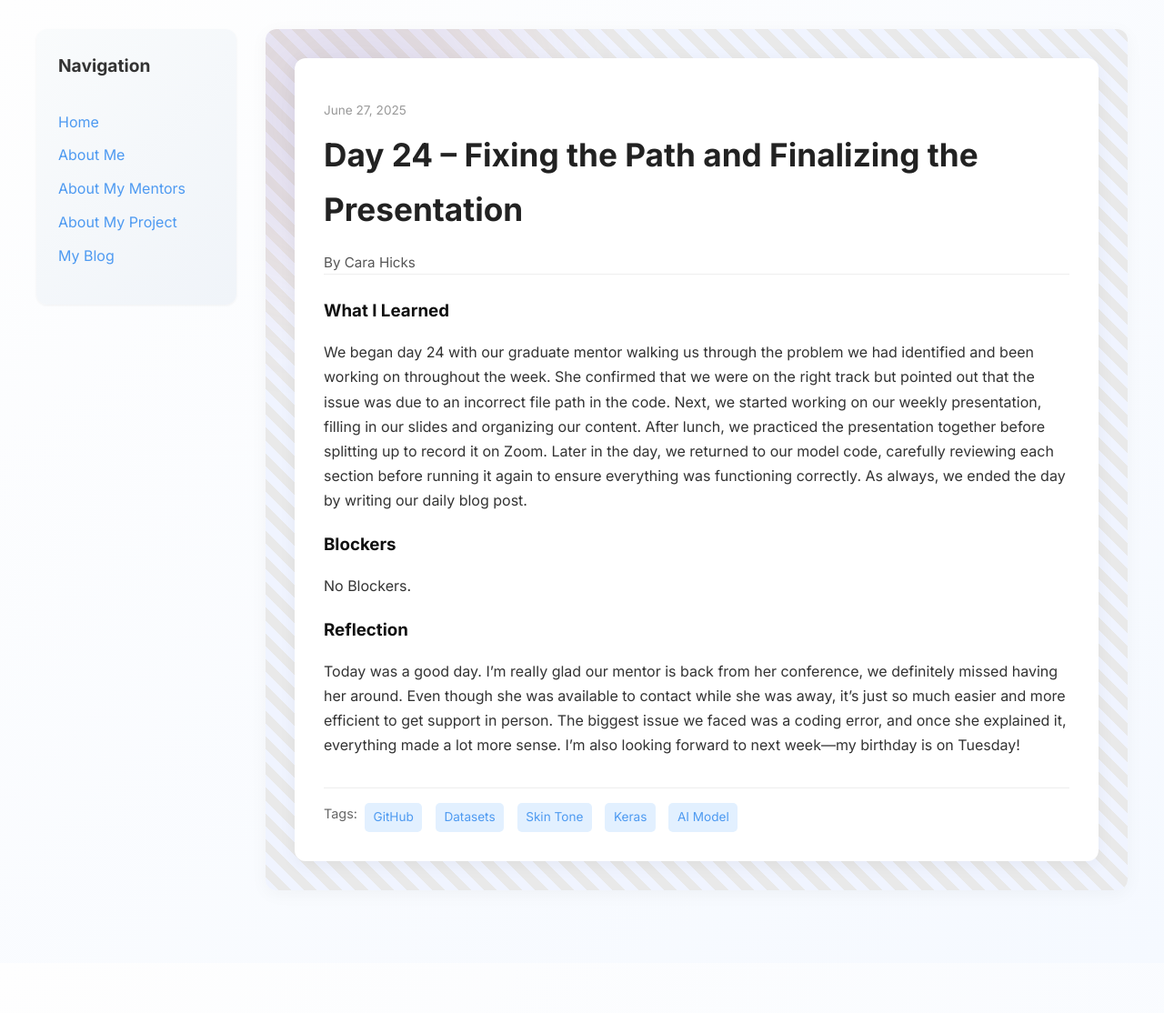
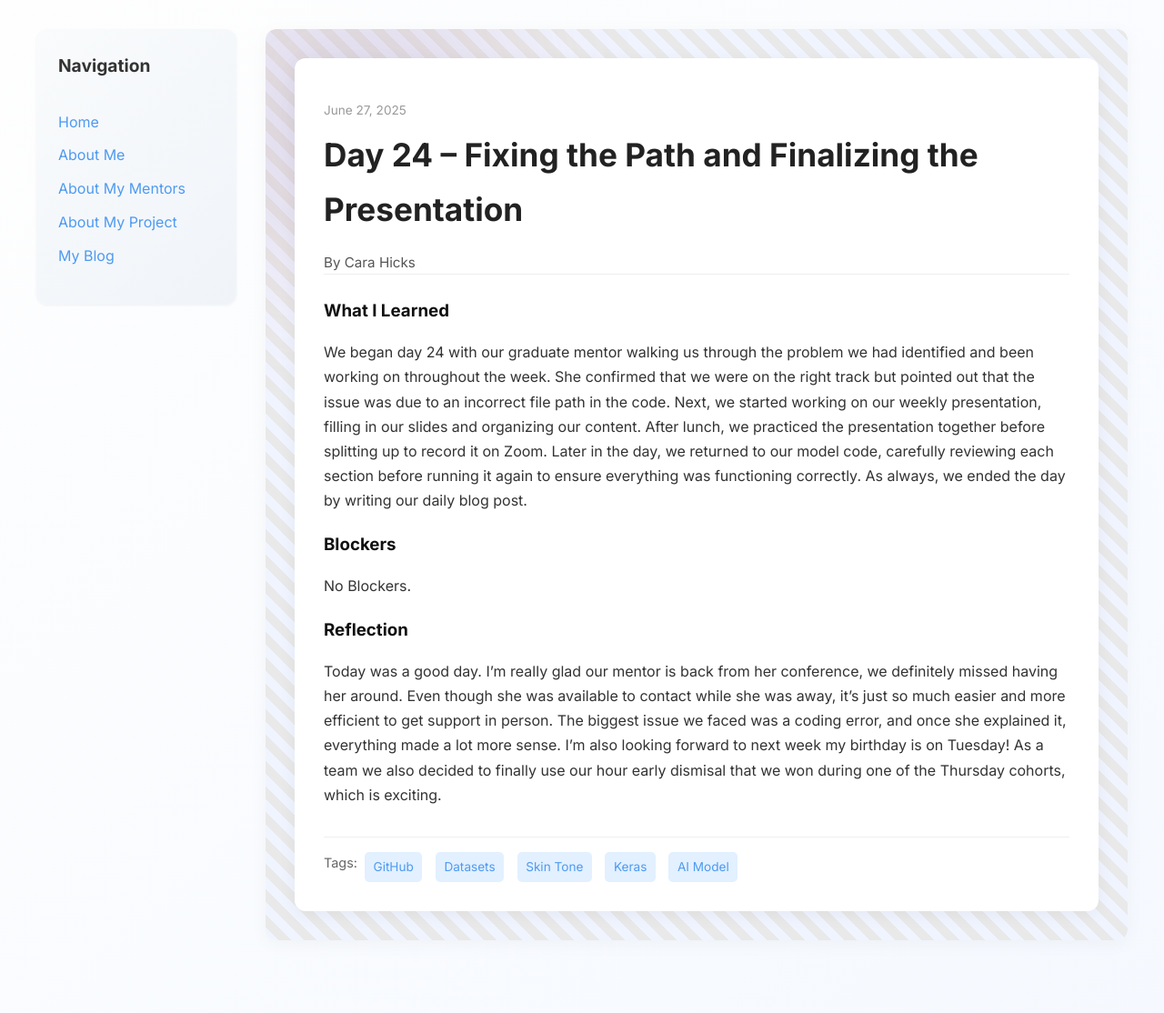
Before and after one commit to 4Carah/4Carah.github.io, a Jekyll site: the page built from _posts/2025-06-27-day-24.md, in a window 1280 px wide. Shown: the whole page at 91% size. Built offline with Jekyll 4.4.1, drawn with Linux system fonts in a browser that asks for light colours; before the commit the page ends 1059 px from its top, so only the background shows below that.

Commit message:
Update 2025-06-27-day-24.md

```diff
--- a/_posts/2025-06-27-day-24.md
+++ b/_posts/2025-06-27-day-24.md
@@ -13,5 +13,5 @@ blockers: |
     No Blockers.
 
 reflection: |
-    Today was a good day. I’m really glad our mentor is back from her conference, we definitely missed having her around. Even though she was available to contact while she was away, it’s just so much easier and more efficient to get support in person. The biggest issue we faced was a coding error, and once she explained it, everything made a lot more sense. I’m also looking forward to next week—my birthday is on Tuesday!
+    Today was a good day. I’m really glad our mentor is back from her conference, we definitely missed having her around. Even though she was available to contact while she was away, it’s just so much easier and more efficient to get support in person. The biggest issue we faced was a coding error, and once she explained it, everything made a lot more sense. I’m also looking forward to next week my birthday is on Tuesday! As a team we also decided to finally use our hour early dismisal that we won during one of the Thursday cohorts, which is exciting.
 ---
```
